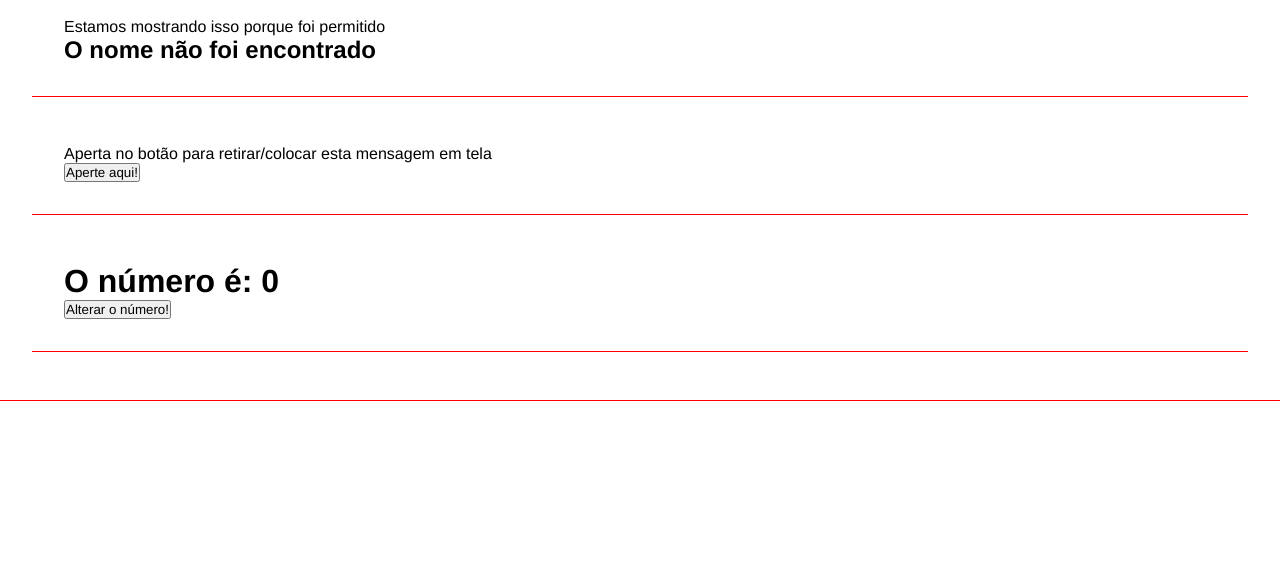
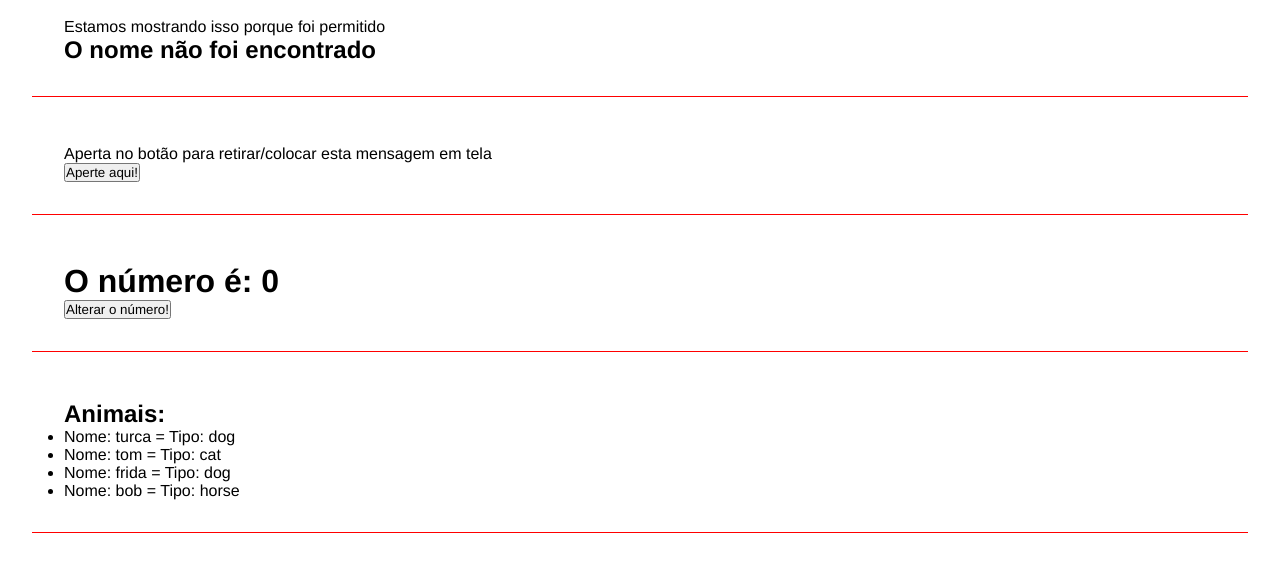
Before and after one commit to Vyncs/Projeto-Moments, an Angular app in the folder curso_angular/: page / in a window 1280 px wide. Shown: the part 667-1239 px from the top of the page. Built offline with nearby package versions, Linux system fonts and the light colour scheme.

Commit message:
list-render lessons

```diff
--- a/curso_angular/src/app/app.component.html
+++ b/curso_angular/src/app/app.component.html
@@ -7,4 +7,5 @@
   <app-if-render></app-if-render>
   <app-eventos></app-eventos>
   <app-emitter></app-emitter>
+  <app-list-render></app-list-render>
 </div>
--- a/curso_angular/src/app/app.module.ts
+++ b/curso_angular/src/app/app.module.ts
@@ -9,6 +9,7 @@
 import { EventosComponent } from './components/eventos/eventos.component';
 import { EmitterComponent } from './components/emitter/emitter.component';
 import { ChangeNumberComponent } from './components/change-number/change-number.component';
+import { ListRenderComponent } from './components/list-render/list-render.component';
 
 @NgModule({
   declarations: [
@@ -19,7 +20,8 @@
     IfRenderComponent,
     EventosComponent,
     EmitterComponent,
-    ChangeNumberComponent
+    ChangeNumberComponent,
+    ListRenderComponent
   ],
   imports: [
     BrowserModule
--- /dev/null
+++ b/curso_angular/src/app/components/list-render/list-render.component.html
@@ -0,0 +1,8 @@
+<div class="class">
+  <h2>Animais:</h2>
+  <ul>
+    <li *ngFor="let animal of animals">
+      Nome: {{animal.name}} = Tipo: {{animal.type}}
+    </li>
+  </ul>
+</div>
--- /dev/null
+++ b/curso_angular/src/app/components/list-render/list-render.component.ts
@@ -0,0 +1,20 @@
+import { Component, OnInit } from '@angular/core';
+
+@Component({
+  selector: 'app-list-render',
+  templateUrl: './list-render.component.html',
+  styleUrls: ['./list-render.component.css']
+})
+export class ListRenderComponent implements OnInit {
+  animals = [
+    {name:'turca', type: 'dog'},
+    {name:'tom', type: 'cat'},
+    {name:'frida', type:'dog'},
+    {name:'bob', type:'horse'}
+  ]
+  constructor() { }
+
+  ngOnInit(): void {
+  }
+
+}
```
Also changed, not shown: curso_angular/src/app/components/list-render/list-render.component.css (added), 1 other file (tests, documents, lock files or other folders).
